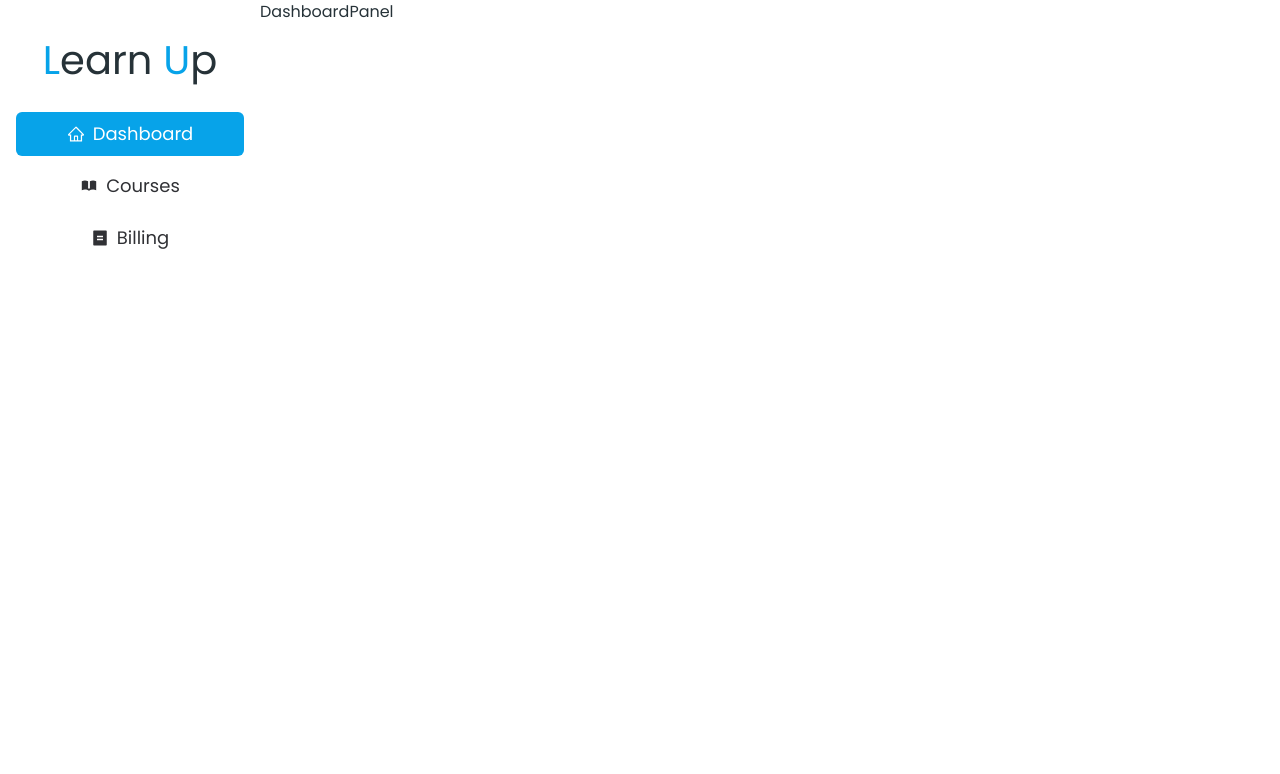
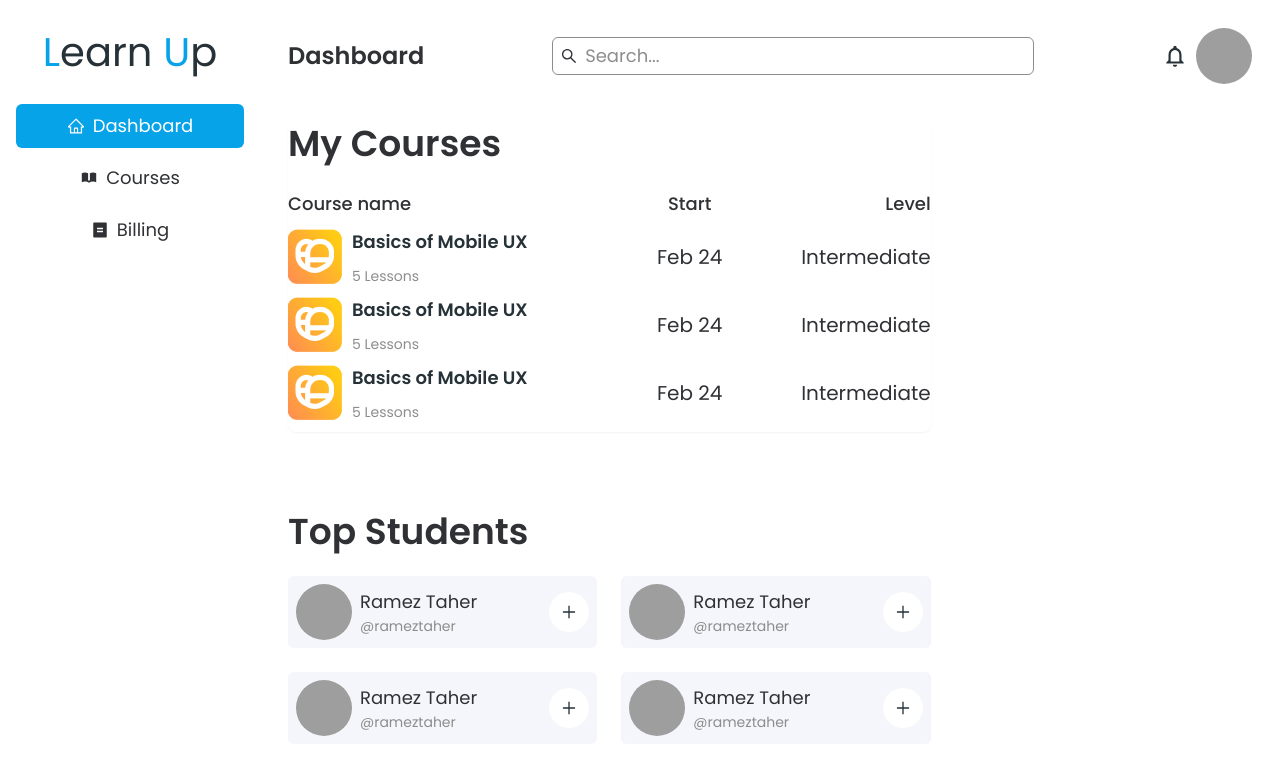
Before and after one commit to RamezTaher/E-learning, a React (Vite) app: page /platform/dashboard in a window 1280 px wide. Shown: the top 774 px of the page. Built offline with nearby package versions, Linux system fonts and the light colour scheme; grey boxes are pictures that could not be loaded.

Commit message:
bashboard near to finish

```diff
--- /dev/null
+++ b/src/components/DashboardCourses.jsx
@@ -0,0 +1,26 @@
+import React from "react"
+import DashboardCoursesTableRow from "./DashboardCoursesTableRow"
+
+const DashboardCourses = () => {
+  return (
+    <div className="rounded-lg shadow-sm">
+      <h1 className="text-4xl font-[600] mb-4 text-secondary">My Courses</h1>
+      <table className="w-full border-spacing-y-[10px]  border-separate">
+        <thead>
+          <tr className=" text-lg font-[500] text-secondary">
+            <th className="text-left">Course name</th>
+            <th className="text-center">Start</th>
+            <th className="text-right">Level</th>
+          </tr>
+        </thead>
+        <tbody>
+          <DashboardCoursesTableRow />
+          <DashboardCoursesTableRow />
+          <DashboardCoursesTableRow />
+        </tbody>
+      </table>
+    </div>
+  )
+}
+
+export default DashboardCourses
--- /dev/null
+++ b/src/components/DashboardCoursesTableRow.jsx
@@ -0,0 +1,32 @@
+import React from "react"
+import ux from "@/ux.png"
+
+const DashboardCoursesTableRow = () => {
+  return (
+    <tr>
+      <td className="w-1/2">
+        <div className="flex gap-2">
+          <img src={ux} alt="ux" className="w-22 h-22" />
+
+          <div className="flex flex-col justify-between w-[100%]">
+            <div
+              className="text-lg font-[600]
+"
+            >
+              Basics of Mobile UX
+            </div>
+            <div className="text-sm text-grayish">5 Lessons</div>
+          </div>
+        </div>
+      </td>
+      <td className="align-middle text-center text-xl text-secondary w-1/4">
+        Feb 24
+      </td>
+      <td className="align-middle text-xl text-right text-secondary w-1/4">
+        Intermediate
+      </td>
+    </tr>
+  )
+}
+
+export default DashboardCoursesTableRow
--- a/src/components/DashboardPanel.jsx
+++ b/src/components/DashboardPanel.jsx
@@ -1,7 +1,21 @@
 import React from "react"
+import DashboardCourses from "./DashboardCourses"
+import DashboardTopStudents from "./DashboardTopStudents"
+import PlatformHeader from "./PlatformHeader"
 
 const DashboardPanel = () => {
-  return <div className="ml-[260px]">DashboardPanel</div>
+  return (
+    <div className="ml-[260px] h-full w-full p-7 flex flex-col gap-10">
+      <PlatformHeader location={"Dashboard"} />
+      <section className="grid grid-cols-3">
+        <div className="col-span-2 flex flex-col gap-20">
+          <DashboardCourses />
+          <DashboardTopStudents />
+        </div>
+        <div className="col-span-1"></div>
+      </section>
+    </div>
+  )
 }
 
 export default DashboardPanel
--- /dev/null
+++ b/src/components/DashboardTopStudents.jsx
@@ -0,0 +1,26 @@
+import React from "react"
+import Student from "./Student"
+
+const DashboardTopStudents = () => {
+  return (
+    <div>
+      <h1 className="text-4xl font-[600] mb-6 text-secondary">Top Students</h1>
+      <div className="grid grid-cols-2 gap-6">
+        <div className="col-span-1">
+          <Student />
+        </div>
+        <div className="col-span-1">
+          <Student />
+        </div>
+        <div className="col-span-1">
+          <Student />
+        </div>
+        <div className="col-span-1">
+          <Student />
+        </div>
+      </div>
+    </div>
+  )
+}
+
+export default DashboardTopStudents
--- /dev/null
+++ b/src/components/PlatformHeader.jsx
@@ -0,0 +1,32 @@
+import React from "react"
+import { AiOutlineSearch } from "react-icons/ai"
+import { MdOutlineNotifications } from "react-icons/md"
+import { Link } from "react-router-dom"
+
+const PlatformHeader = ({ location }) => {
+  return (
+    <div className="flex justify-between items-center ">
+      <div className="text-secondary text-2xl font-semibold">{location}</div>
+      <div className="relative text-secondary w-1/2">
+        <input
+          type="text"
+          placeholder="Search..."
+          className="rounded-md py-1 px-8 text-lg text-secondary focus:border-secondary"
+        />
+        <AiOutlineSearch className="absolute top-1/2 left-2 -translate-y-1/2 text-lg " />
+      </div>
+      <div className="flex items-center gap-2">
+        <MdOutlineNotifications size={26} className="cursor-pointer" />
+        <Link to={"/user/profile"}>
+          <img
+            src="https://images.unsplash.com/photo-1499952127939-9bbf5af6c51c?ixlib=rb-4.0.3&ixid=MnwxMjA3fDB8MHxwaG90by1wYWdlfHx8fGVufDB8fHx8&auto=format&fit=crop&w=1476&q=80"
+            alt="user"
+            className="w-14 h-14 rounded-full object-center object-cover"
+          />
+        </Link>
+      </div>
+    </div>
+  )
+}
+
+export default PlatformHeader
--- a/src/components/SideBar.jsx
+++ b/src/components/SideBar.jsx
@@ -8,7 +8,7 @@ import { RiBillFill } from "react-icons/ri"
 const SideBar = () => {
   const { pathname } = useLocation()
   return (
-    <div className="flex flex-col gap-10 fixed top-0 left-0  w-[260px] h-full py-12 px-4">
+    <div className="flex flex-col gap-10 fixed top-0 left-0  w-[260px] h-full py-10 px-4">
       <Logo size={40} />
       <nav className="flex flex-col  gap-2">
         <Link to={"/platform/dashboard"}>
--- /dev/null
+++ b/src/components/Student.jsx
@@ -0,0 +1,28 @@
+import React from "react"
+import { AiOutlinePlus } from "react-icons/ai"
+
+const Student = () => {
+  return (
+    <div className="flex items-center justify-between bg-[#F5F6FB] rounded-md p-2">
+      <div className="flex items-center gap-2">
+        <img
+          src="https://images.unsplash.com/photo-1499952127939-9bbf5af6c51c?ixlib=rb-4.0.3&ixid=MnwxMjA3fDB8MHxwaG90by1wYWdlfHx8fGVufDB8fHx8&auto=format&fit=crop&w=1476&q=80"
+          alt="user"
+          className="w-14 h-14 rounded-full object-center object-cover"
+        />
+        <div className="flex flex-col">
+          <div className="text-secondary text-lg font-semiBold">
+            Ramez Taher
+          </div>
+          <div className="text-sm text-grayish">@rameztaher</div>
+        </div>
+      </div>
+
+      <div className="w-10 h-10 rounded-full flex items-center justify-center bg-white cursor-pointer">
+        <AiOutlinePlus size={18} />
+      </div>
+    </div>
+  )
+}
+
+export default Student
```
Also changed, not shown: src/assets/img/ux.png (added).
